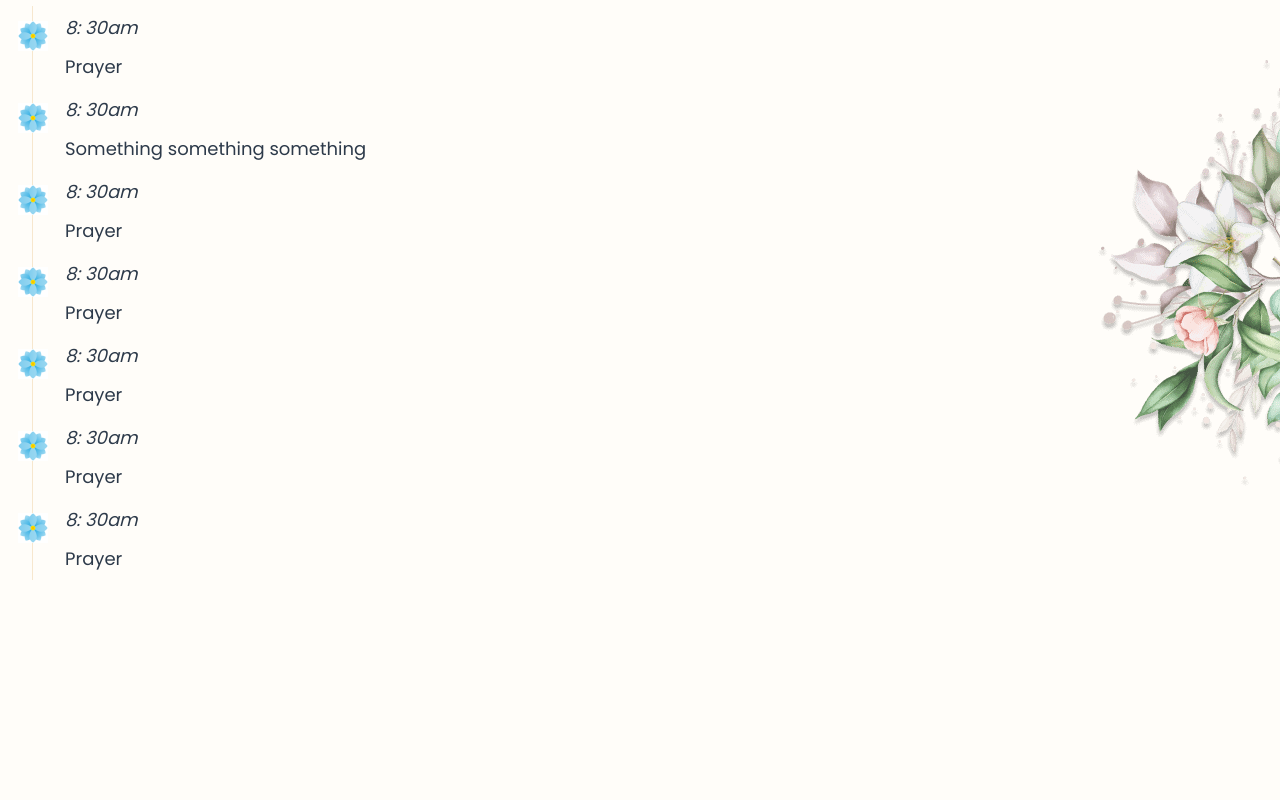
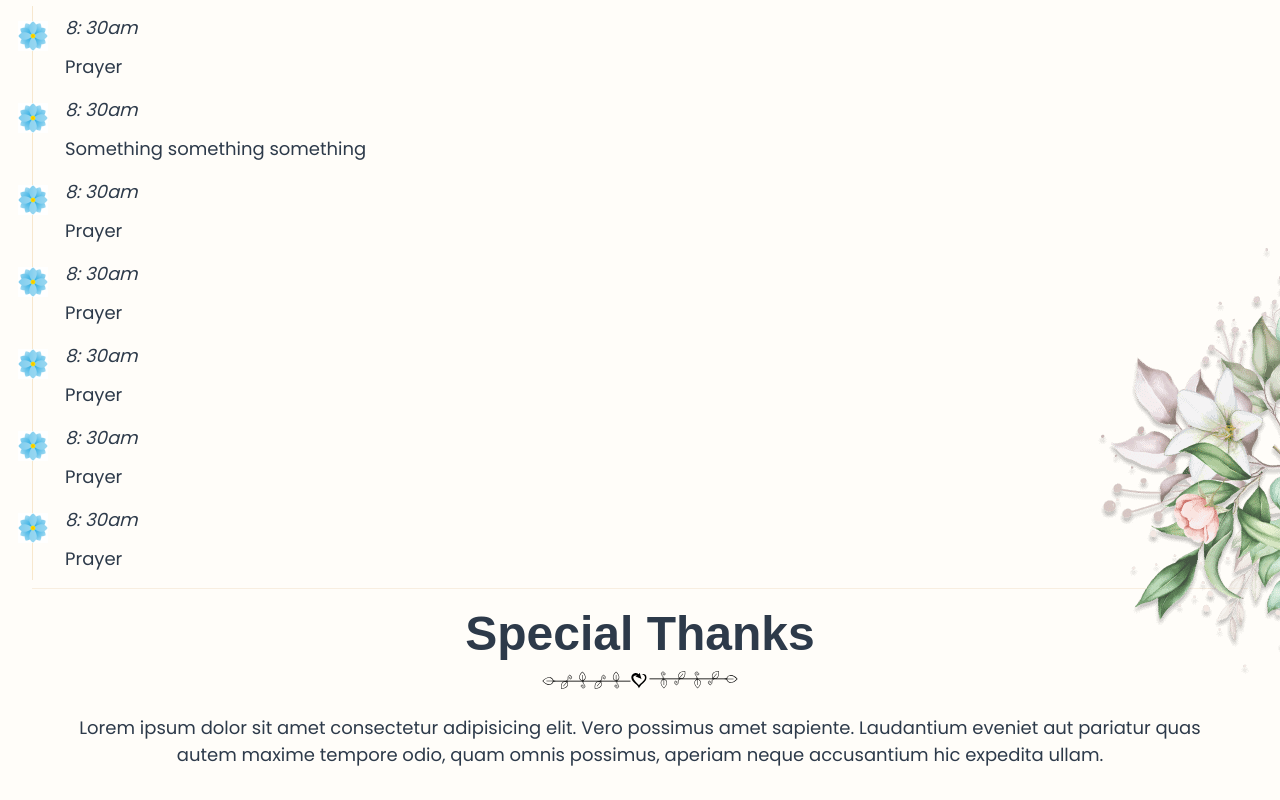
Before and after one commit to Meekunn/weddingsite, a Next.js app: page / in a window 1280 px wide. Shown: the part 2331-3131 px from the top of the page. Before the commit the page ends 2943 px from the top, so only its background shows below. Built offline with nearby package versions, Linux system fonts and the light colour scheme; a web font is replaced by a local one.

Commit message:
:sparkles: Add Special Thanks Section

```diff
--- a/src/components/OrderOfProgram/index.tsx
+++ b/src/components/OrderOfProgram/index.tsx
@@ -21,7 +21,7 @@ const OrderOfProgram = () => {
 						<Icon as={BsBookmarkHeartFill} w={8} h={8} color={"brand.300"} />
 					</Box>
 					<Flex direction={"column"} gap={2} pt={4} align={"center"}>
-						<Heading as="h2" fontSize={"5xl"}>
+						<Heading as="h2" fontSize={"5xl"} textAlign={"center"}>
 							Order of Programme
 						</Heading>
 						<Image src={flowerPattern.src} w="200px" />
@@ -142,7 +142,21 @@ const OrderOfProgram = () => {
 					</Flex>
 				</Flex>
 			</Stack>
-			<Image src={flower3.src} position={"absolute"} bottom={0} right={0} />
+			<Image src={flower3.src} position={"absolute"} bottom={0} right={0} display={{ base: "none", md: "block" }} />
+			<Stack gap={6} borderTop={1} borderStyle={"solid"} borderTopColor={"#F8EEE0"}>
+				<Flex direction={"column"} gap={2} pt={4} align={"center"}>
+					<Heading as="h2" fontSize={"5xl"} textAlign={"center"}>
+						Special Thanks
+					</Heading>
+					<Image src={flowerPattern.src} w="200px" />
+				</Flex>
+				<Flex direction="column" px={4}>
+					<Text fontSize={"lg"} textAlign={"center"}>
+						Lorem ipsum dolor sit amet consectetur adipisicing elit. Vero possimus amet sapiente. Laudantium eveniet aut
+						pariatur quas autem maxime tempore odio, quam omnis possimus, aperiam neque accusantium hic expedita ullam.
+					</Text>
+				</Flex>
+			</Stack>
 		</Stack>
 	);
 };
```
